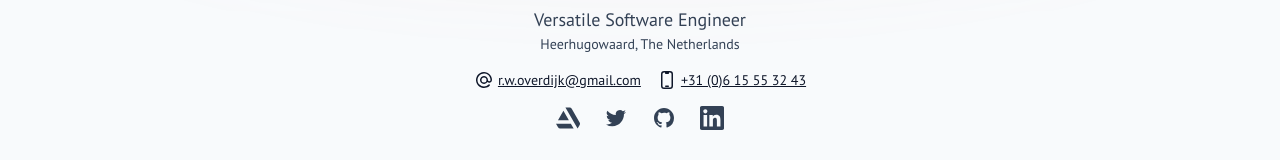
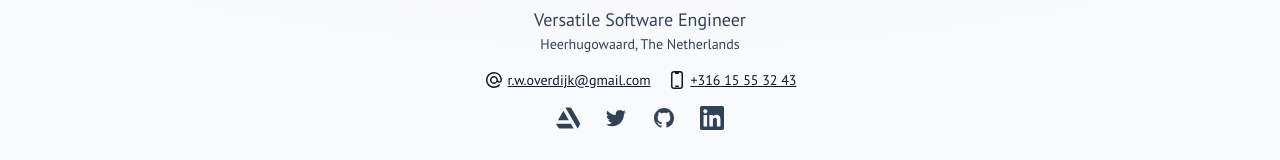
Before and after one commit to spiderclam/website, a SvelteKit app: page /about in a window 1280 px wide. Shown: the part 322-482 px from the top of the page. Built offline with nearby package versions, Linux system fonts and the light colour scheme.

Commit message:
feat(about): add more about me, work towards cv

```diff
--- a/src/routes/about/+page.svelte
+++ b/src/routes/about/+page.svelte
@@ -55,7 +55,7 @@
 									d='M4 4a3 3 0 013-3h6a3 3 0 013 3v12a3 3 0 01-3 3H7a3 3 0 01-3-3V4zm4-1.5v.75c0 .414.336.75.75.75h2.5a.75.75 0 00.75-.75V2.5h1A1.5 1.5 0 0114.5 4v12a1.5 1.5 0 01-1.5 1.5H7A1.5 1.5 0 015.5 16V4A1.5 1.5 0 017 2.5h1z'
 									clip-rule='evenodd' />
 					</svg>
-					+31 (0)6 15 55 32 43
+					+316 15 55 32 43
 				</a>
 			</div>
 
```
